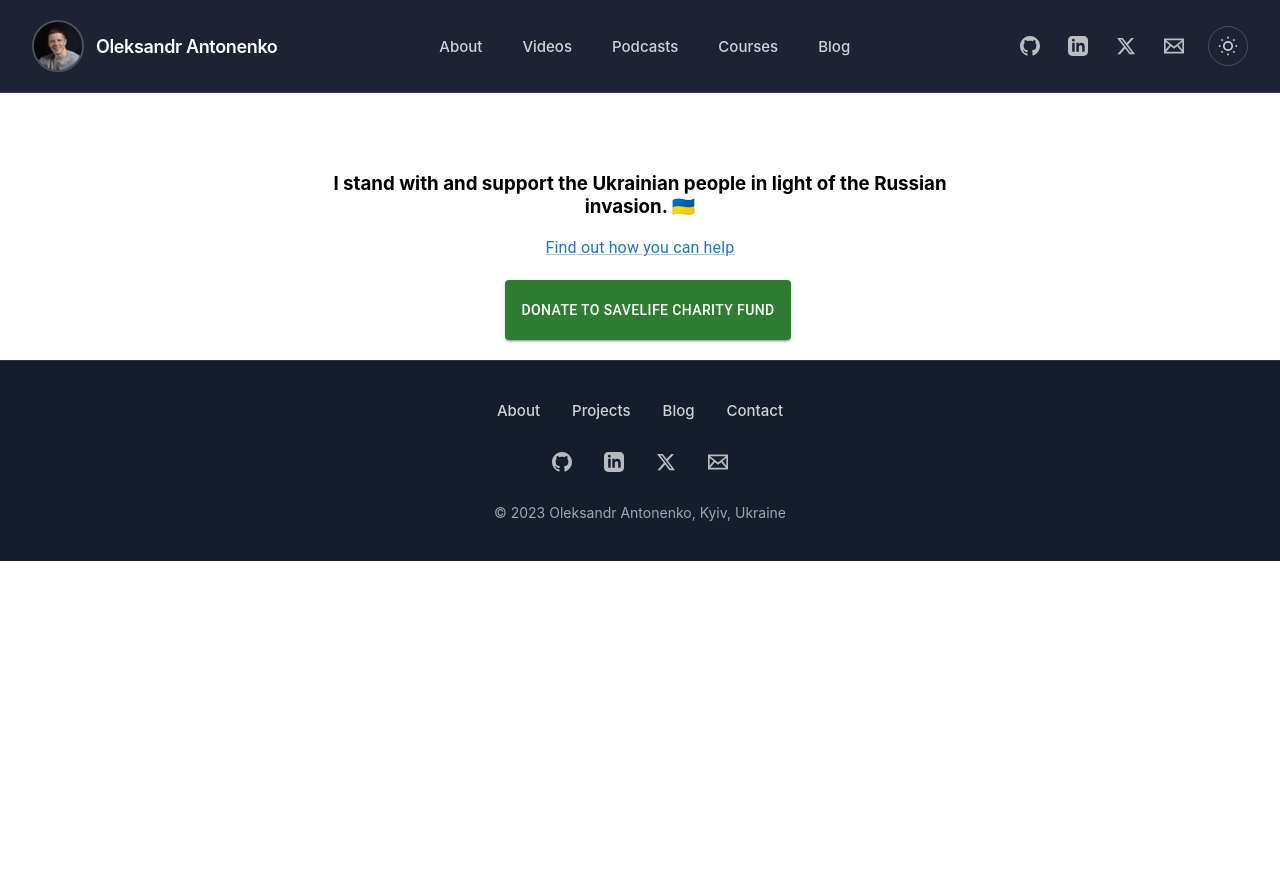
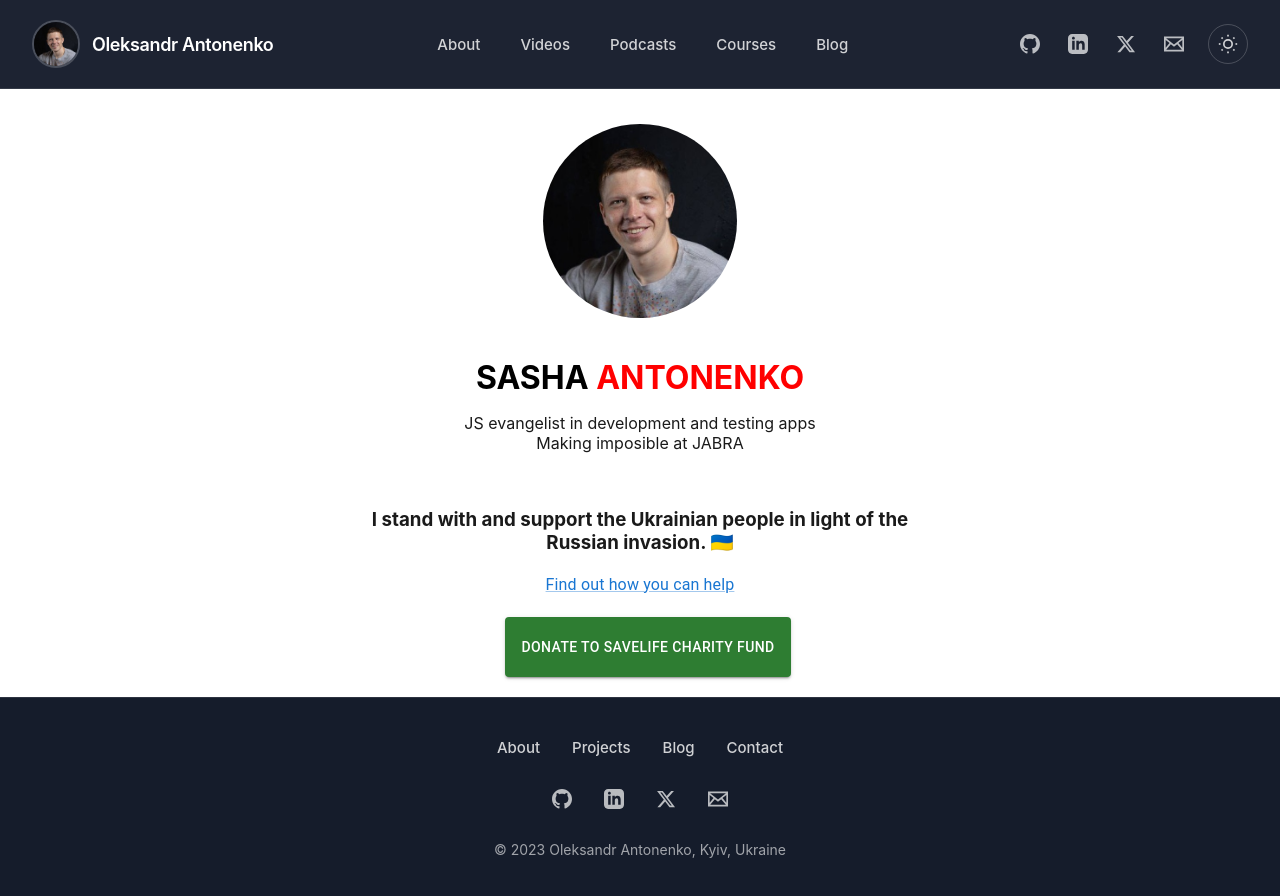
Before and after one commit to sashaant/antonenko-tech, a React (Create React App) app: page / in a window 1280 px wide. Before the commit the page ends 800 px from the top, so only its background shows below. Built offline with nearby package versions, Linux system fonts and the light colour scheme; the HTML template or start-up script is replaced by a standard one.

Commit message:
pin the footer and fix the theme switcher

```diff
--- a/src/index.css
+++ b/src/index.css
@@ -1,31 +1,135 @@
-body {
+/* Global Styles - Sticky Footer + Light/Dark Mode */
+
+/* ===== STICKY FOOTER SETUP ===== */
+html, body {
+  height: 100%;
   margin: 0;
   padding: 0;
+}
+
+#root {
+  min-height: 100vh;
+  display: flex;
+  flex-direction: column;
+}
+
+/* ===== BODY STYLES ===== */
+body {
   text-align: center;
   align-content: center;
-
   background-color: #ffffff;
+  color: #1a1a1a;
   font-family: -apple-system, BlinkMacSystemFont, 'Segoe UI', 'Roboto', 'Oxygen',
     'Ubuntu', 'Cantarell', 'Fira Sans', 'Droid Sans', 'Helvetica Neue',
     sans-serif;
   -webkit-font-smoothing: antialiased;
   -moz-osx-font-smoothing: grayscale;
+  transition: background-color 0.3s ease, color 0.3s ease;
 }
 
+/* ===== DARK MODE ===== */
+body.dark-mode {
+  background-color: #0f172a;
+  color: #e2e8f0;
+}
+
+/* ===== LAYOUT ELEMENTS ===== */
+
+/* Main content - grows to push footer down */
+main {
+  flex: 1 0 auto;
+  width: 100%;
+}
+
+/* Footer - stays at bottom */
+footer {
+  flex-shrink: 0;
+}
+
+/* ===== CODE BLOCKS ===== */
 code {
   font-family: source-code-pro, Menlo, Monaco, Consolas, 'Courier New',
     monospace;
-
 }
 
-/* @import url('https://fonts.googleapis.com/css2?family=Noto+Sans+JP:wght@400;700&display=swap');
+/* ===== COMPONENT BACKGROUNDS ===== */
+.card,
+.content-section,
+.component {
+  background-color: #ffffff;
+  color: #1a1a1a;
+  transition: background-color 0.3s ease, color 0.3s ease;
+}
 
-* {
+body.dark-mode .card,
+body.dark-mode .content-section,
+body.dark-mode .component {
+  background-color: #1e293b;
+  color: #e2e8f0;
+}
+
+/* ===== LINKS ===== */
+a {
+  color: #3b82f6;
+  text-decoration: none;
+  transition: color 0.2s ease;
+}
+
+a:hover {
+  color: #2563eb;
+}
+
+body.dark-mode a {
+  color: #60a5fa;
+}
+
+body.dark-mode a:hover {
+  color: #93c5fd;
+}
+
+/* ===== TEXT SELECTION ===== */
+::selection {
+  background-color: rgba(59, 130, 246, 0.3);
+  color: inherit;
+}
+
+body.dark-mode ::selection {
+  background-color: rgba(96, 165, 250, 0.3);
+}
+
+/* ===== SCROLLBAR STYLING ===== */
+::-webkit-scrollbar {
+  width: 12px;
+}
+
+::-webkit-scrollbar-track {
+  background: #f1f5f9;
+}
+
+::-webkit-scrollbar-thumb {
+  background: #cbd5e1;
+  border-radius: 6px;
+}
+
+::-webkit-scrollbar-thumb:hover {
+  background: #94a3b8;
+}
+
+body.dark-mode ::-webkit-scrollbar-track {
+  background: #0f172a;
+}
+
+body.dark-mode ::-webkit-scrollbar-thumb {
+  background: #334155;
+}
+
+body.dark-mode ::-webkit-scrollbar-thumb:hover {
+  background: #475569;
+}
+
+/* ===== BOX SIZING ===== */
+*,
+*::before,
+*::after {
   box-sizing: border-box;
 }
-
-html {
-  font-family: 'Noto Sans JP', sans-serif;
-}
-
- */
--- a/src/pages/MainPage.js
+++ b/src/pages/MainPage.js
@@ -1,22 +1,22 @@
 import React from 'react';
 import Card from '../componets/Card';
 import Footer from '../componets/Footer';
-
-
-import DarkModeSwitch from '../componets/ThemeSwitcher';
 import Header from '../componets/Header';
-
-
+import HeroComponent from '../componets/HeroComponent';
 
 const MainPage = () => {
 
   return (
-        <div>
+    <>
       <Header/>
-            <DarkModeSwitch />
+
+      <main>
+        <HeroComponent/>
         <Card/>
+      </main>
+
       <Footer/>
-        </div>
+    </>
   );
 }
 
--- a/src/styles/Footer.css
+++ b/src/styles/Footer.css
@@ -1,8 +1,10 @@
+/* Footer Styles - Always Dark, Minimalist Design, Pinned to Bottom */
+
 .dark-footer {
   background: rgba(17, 24, 39, 0.98);
   border-top: 1px solid rgba(255, 255, 255, 0.1);
   padding: 2.5rem 0;
-  margin-top: auto;
+  width: 100%;
 }
 
 .footer-container {
--- a/src/styles/Global-styles.css
+++ b/src/styles/Global-styles.css
@@ -1,7 +1,21 @@
+/* Global Styles - Light/Dark Mode for Main Content Only */
+
+/* HTML and Body setup for sticky footer */
+html, body {
+  height: 100%;
+  margin: 0;
+  padding: 0;
+}
+
+/* Root element needs to be flex container */
+#root {
+  min-height: 100vh;
+  display: flex;
+  flex-direction: column;
+}
+
 /* Default Light Mode */
 body {
-  margin: 0;
-  padding: 0;
   font-family: -apple-system, BlinkMacSystemFont, 'Segoe UI', 'Roboto', 'Oxygen',
     'Ubuntu', 'Cantarell', 'Fira Sans', 'Droid Sans', 'Helvetica Neue',
     sans-serif;
@@ -20,8 +34,11 @@ body.dark-mode {
 
 /* Main content wrapper */
 .main-content {
+  flex: 1;
   min-height: 100vh;
   background-color: inherit;
+  display: flex;
+  flex-direction: column;
 }
 
 /* Card/Component backgrounds */
```
Lines whose indentation alone changed are shown as unchanged.
